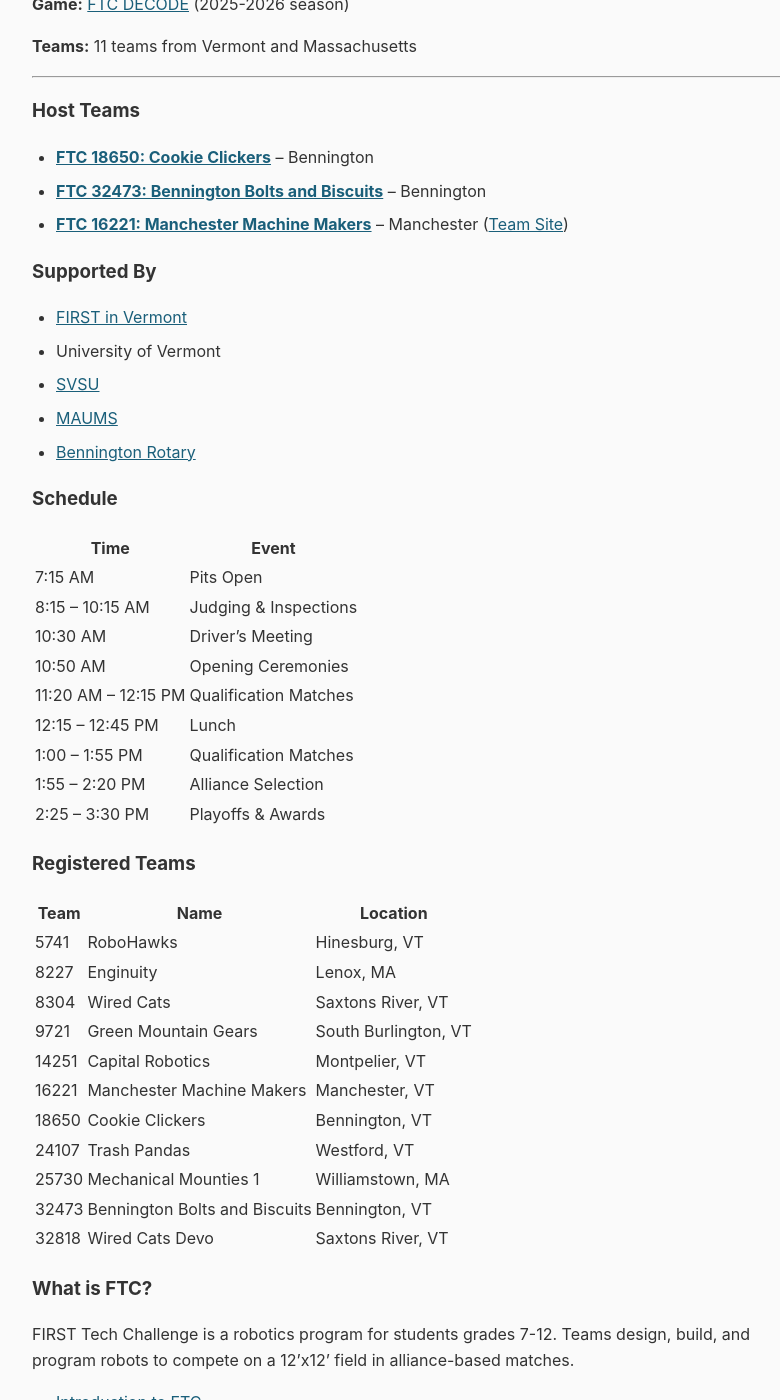
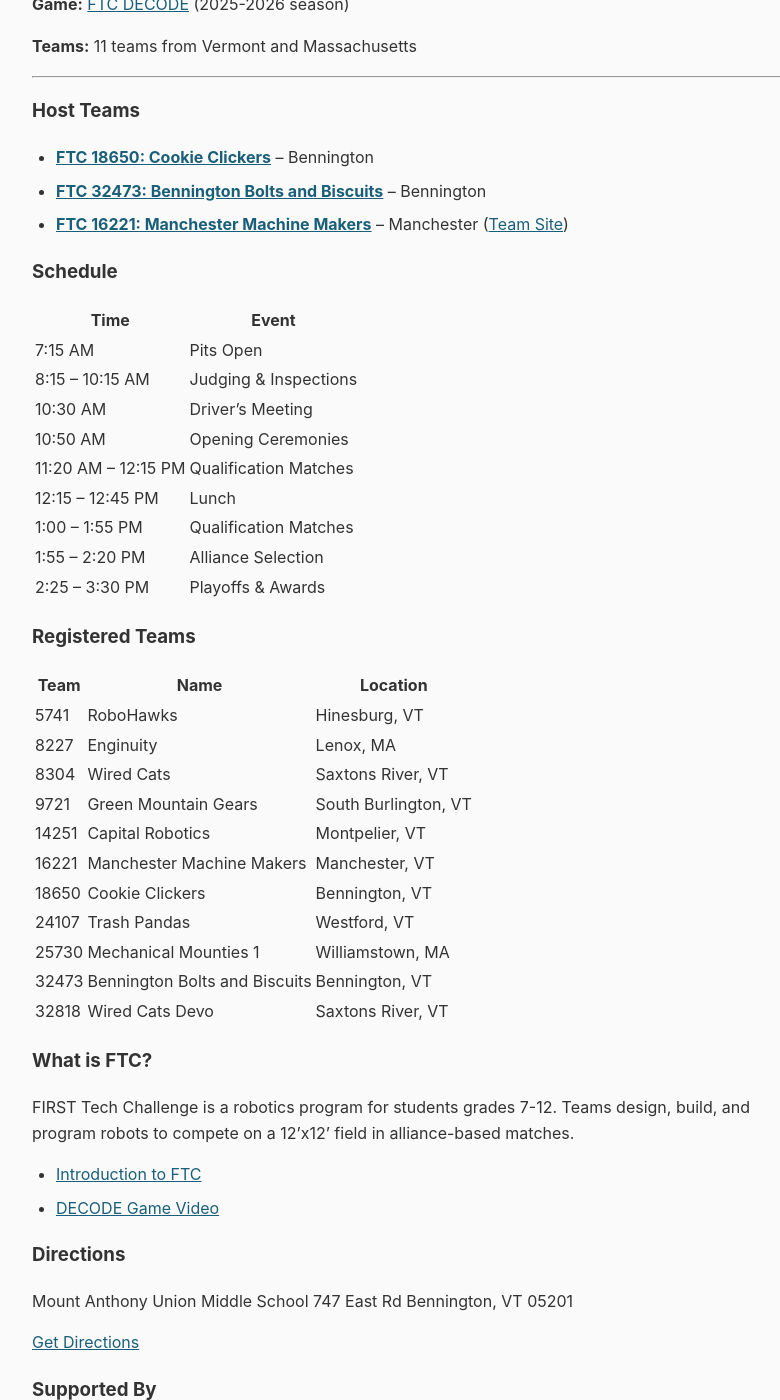
Before and after one commit to bennington-area-robotics/bennington-area-robotics.github.io, a Jekyll site: the page built from events/bennington-qualifier-2026.md, in a window 1280 px wide and 1400 px high, scrolled down 457 px. Shown: the whole window, without its empty margins (232-1012 px from the left). Built offline with Jekyll 4.4.1, drawn with Linux system fonts in a browser that asks for light colours; some of the changed text lies outside the part shown.

Commit message:
Moves sponsorship further down

```diff
--- a/events/bennington-qualifier-2026.md
+++ b/events/bennington-qualifier-2026.md
@@ -22,14 +22,6 @@ An official FIRST Tech Challenge Level 1 Qualifying Tournament, with advancement
 - **[FTC 18650: Cookie Clickers](https://ftc-events.firstinspires.org/team/18650){:target="_blank"}** – Bennington
 - **[FTC 32473: Bennington Bolts and Biscuits](https://ftc-events.firstinspires.org/team/32473){:target="_blank"}** – Bennington
 - **[FTC 16221: Manchester Machine Makers](https://ftc-events.firstinspires.org/team/16221){:target="_blank"}** – Manchester ([Team Site](https://manchestermachinemakers.org){:target="_blank"})
-
-### Supported By
-
-- [FIRST in Vermont](https://www.firstinspires.org/team-event-search?program=FTC&stateprov=VT){:target="_blank"}
-- University of Vermont
-- [SVSU](https://www.svsu.org/){:target="_blank"}
-- [MAUMS](https://maums.svsu.org/){:target="_blank"}
-- [Bennington Rotary](https://www.benningtonrotary.org/){:target="_blank"}
 
 ### Schedule
 
```
Also changed, not shown: other parts of events/bennington-qualifier-2026.md (+8 -0 lines).
